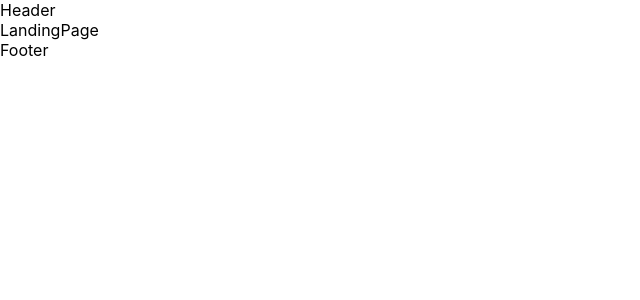
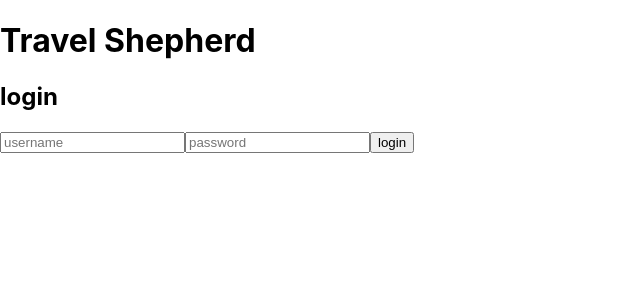
Before and after one commit to bvcage/travel-shepherd, a React (Create React App) app in the folder client/: page /welcome/login in a window 1280 px wide. Before the commit this address led to /home. Shown: the top 300 px of the page, without its empty margins (0-640 px from the left). Built offline with nearby package versions, Linux system fonts and the light colour scheme; no server answers.

Commit message:
enable user logout

```diff
--- a/client/src/App.js
+++ b/client/src/App.js
@@ -3,34 +3,34 @@ import { useEffect } from 'react'
 import { BrowserRouter as Router, Route, Routes, Navigate } from 'react-router-dom'
 import { useDispatch, useSelector } from 'react-redux'
 import HomePage from './pages/HomePage'
+import LandingPage from './pages/LandingPage'
 import Template from './pages/Template'
 import Login from './components/Login'
 import Signup from './components/Signup'
-import LandingPage from './pages/LandingPage'
 
 const selectUser = state => state.user
 
 function App () {
    const user = useSelector(selectUser)
+   console.log(user)
 
    const dispatch = useDispatch()
    useEffect(() => {
       fetch('/auth').then(r=>{
          if (r.ok) r.json().then(user => dispatch({type: 'user/userLoggedIn', payload: user}))
       })
-   }, [])
+   }, [dispatch])
 
-   console.log(user)
    return (
       <Router>
          <Routes>
-            <Route path='/testing' element={<h1>Test Route</h1>} />
-            <Route path='/welcome' element={!!user ? <Navigate to='/home' /> : <HomePage />}>
-               <Route path="login" element={<Login />} />
-               <Route path="signup" element={<Signup />} />
+            <Route path='/' element={!!user.id ? <Navigate to='/home' /> : <Navigate to='/welcome' />} />
+            <Route path='/welcome' element={!!user.id ? <Navigate to='/home' /> : <HomePage />}>
+               <Route path='login' element={<Login />} />
+               <Route path='signup' element={<Signup />} />
             </Route>
-            <Route path='/' element={!!user ? <Template /> : <Navigate to='/welcome' />}>
-               <Route path='home' element={<LandingPage />} />
+            <Route path='/home' element={!!user.id ? <Template /> : <Navigate to='/welcome' />}>
+               <Route index element={<LandingPage />} />
             </Route>
          </Routes>
       </Router>
--- a/client/src/components/Header.jsx
+++ b/client/src/components/Header.jsx
@@ -1,8 +1,11 @@
 import React from 'react'
+import NavBar from './NavBar'
 
 function Header (props) {
    return (
-      <div>Header</div>
+      <div>Header
+         <NavBar />
+      </div>
    )
 }
 
--- a/client/src/components/Login.jsx
+++ b/client/src/components/Login.jsx
@@ -23,7 +23,10 @@ function Login (props) {
          },
          body: JSON.stringify({...login})
       }).then(r=>{
-         if (r.ok) r.json().then(user => dispatch({type: 'user/userLoggedIn', payload: user}))
+         if (r.ok) r.json().then(user => {
+            dispatch({type: 'user/userLoggedIn', payload: user})
+            localStorage.setItem('user', JSON.stringify(user))
+         })
          else console.log(r)
       })
    }
@@ -41,7 +44,7 @@ function Login (props) {
                onChange={handleChange} />
 
             <input name='password'
-               type='text'
+               type='password'
                placeholder='password'
                value={login.password}
                onChange={handleChange} />
--- /dev/null
+++ b/client/src/components/NavBar.jsx
@@ -0,0 +1,12 @@
+import React from 'react'
+import LogoutBtn from './buttons/LogoutBtn'
+
+function NavBar (props) {
+   return (
+      <nav>NavBar
+         <LogoutBtn />
+      </nav>
+   )
+}
+
+export default NavBar
--- /dev/null
+++ b/client/src/components/buttons/LoginBtn.jsx
@@ -0,0 +1,11 @@
+import React from 'react'
+import { useNavigate } from 'react-router-dom'
+
+function LoginBtn (props) {
+   const navigate = useNavigate()
+   return (
+      <button onClick={() => navigate('login')}>login</button>
+   )
+}
+
+export default LoginBtn
--- /dev/null
+++ b/client/src/components/buttons/LogoutBtn.jsx
@@ -0,0 +1,26 @@
+import React from 'react'
+import { useDispatch } from 'react-redux'
+import { useNavigate } from 'react-router-dom'
+
+function LogoutBtn (props) {
+   const dispatch = useDispatch()
+   const navigate = useNavigate()
+   function handleLogout (e) {
+      fetch('/logout', {
+         method: 'DELETE'
+      }).then(r=>{
+         if (r.ok) {
+            dispatch({type: 'user/userLoggedOut', payload: {}})
+            localStorage.removeItem('user')
+            navigate('/welcome')
+         }
+         else console.log(r)
+      })
+   }
+
+   return (
+      <button onClick={handleLogout}>logout</button>
+   )
+}
+
+export default LogoutBtn
--- a/client/src/features/user/userSlice.js
+++ b/client/src/features/user/userSlice.js
@@ -1,6 +1,7 @@
 let initialState = {}
 
 const persistedState = localStorage.getItem('user')
+console.log(persistedState)
 if (!!persistedState) {
    initialState = JSON.parse(persistedState)
 }
--- a/client/src/pages/HomePage.jsx
+++ b/client/src/pages/HomePage.jsx
@@ -1,9 +1,13 @@
 import React from 'react'
-import { Outlet } from 'react-router-dom'
+import { Outlet, useLocation } from 'react-router-dom'
+import LoginBtn from '../components/buttons/LoginBtn'
 
 function HomePage (props) {
+   const location = useLocation()
+   const path = location.pathname.split('/')
    return (
       <div>
+         {!path.includes('login') && !path.includes('signup') ? <LoginBtn /> : null}
          <h1>Travel Shepherd</h1>
          <Outlet />
       </div>
```
Also changed, not shown: 2 other files (tests, documents, lock files or other folders).
